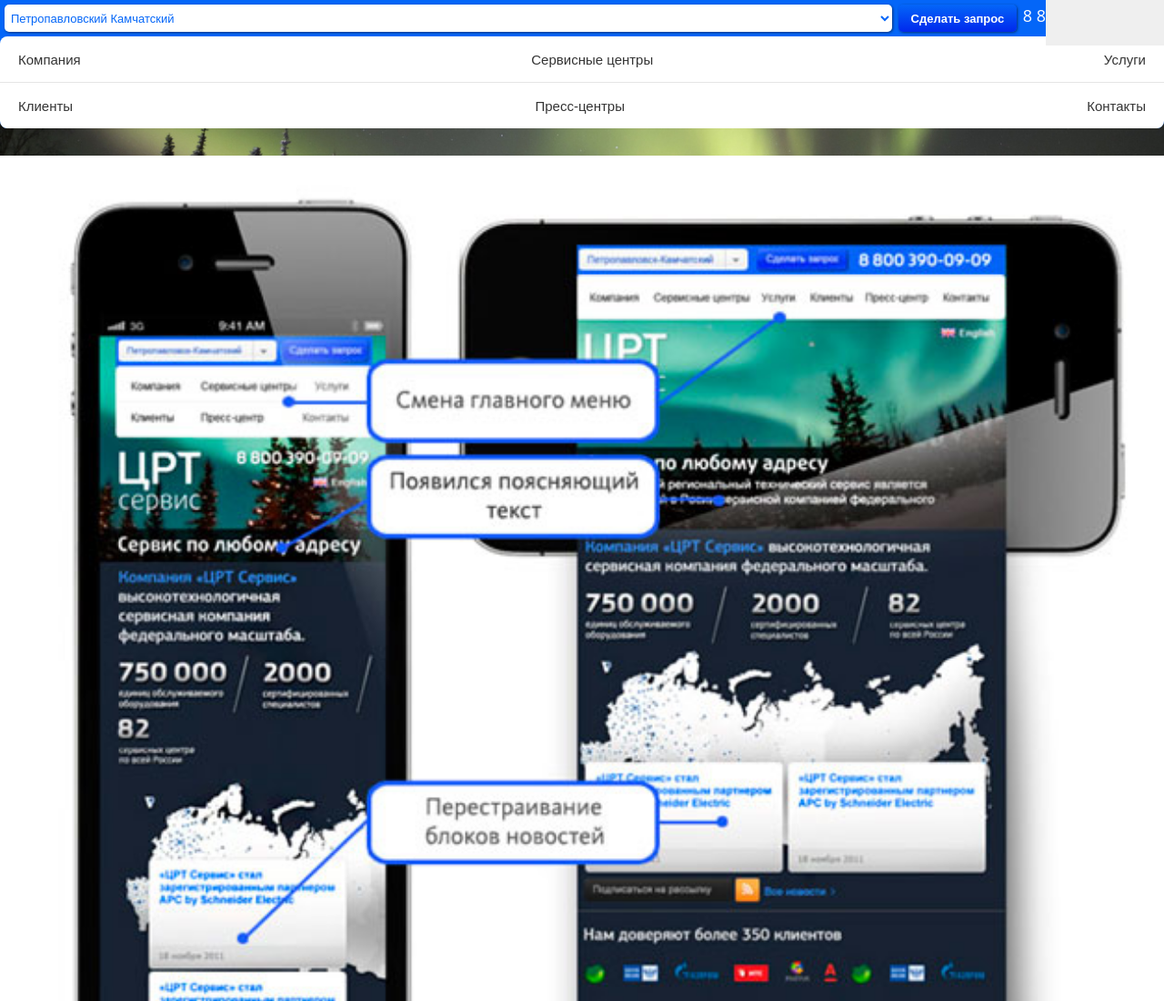
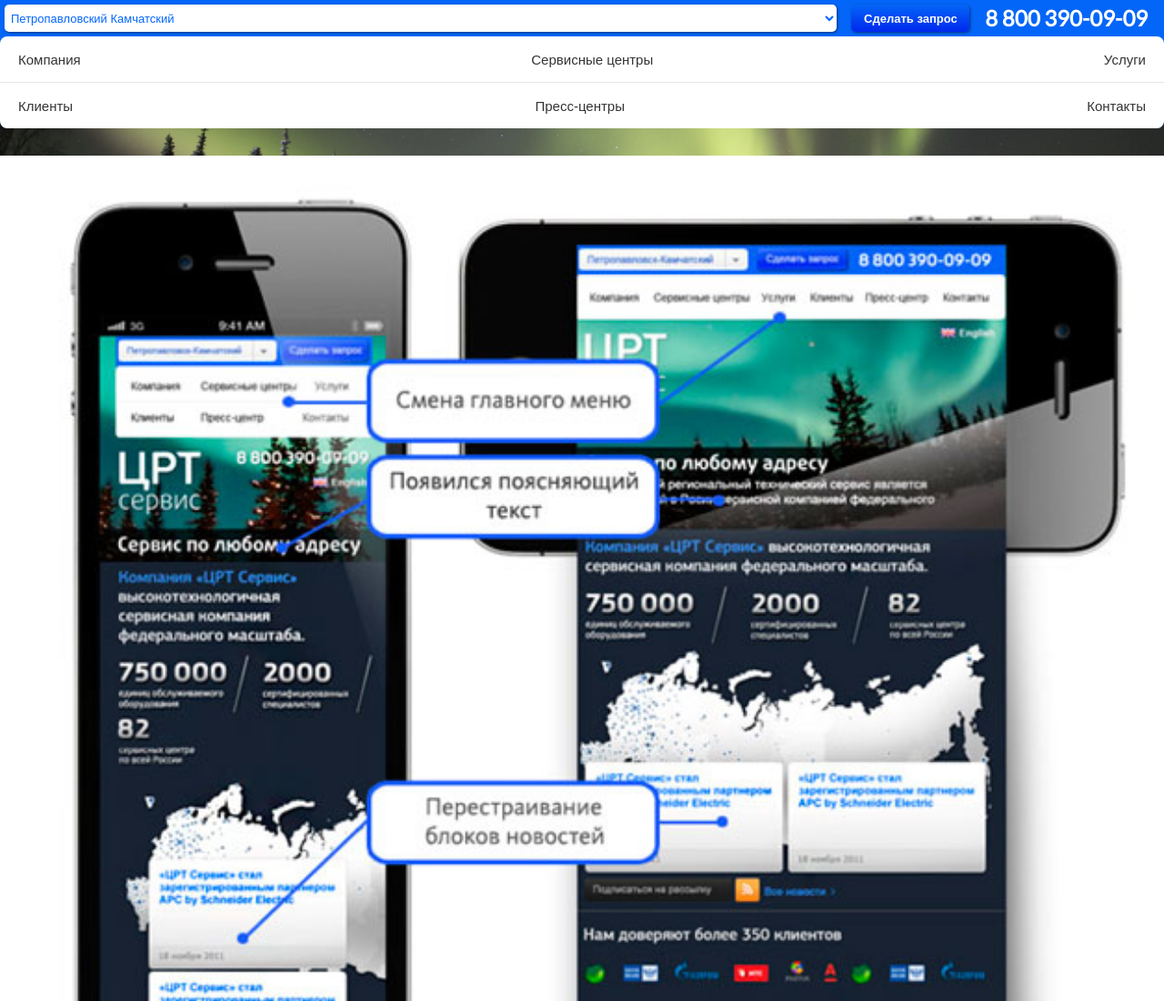
Before and after one commit to maxcrei/crtsm, a plain HTML site: page index.html in a window 1280 px wide. Shown: the top 1100 px of the page at 91% size. Drawn offline with Linux system fonts and the light colour scheme.

Commit message:
top-header form done

```diff
--- a/index.html
+++ b/index.html
@@ -4,6 +4,8 @@
     <meta charset="utf-8">
     <meta name="viewport" content="width=device-width, initial-scale=1, shrink-to-fit=no">
     <title>maket</title>
+
+    <link href="https://fonts.googleapis.com/css?family=Lato" rel="stylesheet">
 
     <link rel="stylesheet" type="text/css" href="vendor/peppermint/peppermint.css">
     <link rel="stylesheet" type="text/css" href="style.css">
@@ -18,7 +20,7 @@
             <option value="povolzhye">Поволжье</option>
           </select>
           <input type="submit" value="Сделать запрос" class="common-interactive-box">
-          <div class="contact-number">8 800 390&minus;09&minus;09</div>
+          <h2 class="contact-number"> 8 800 390-09-09 </h2>
         </form>
 
         <nav>
@@ -40,6 +42,6 @@
 
 
 
-    <button style="position: absolute; top: 0; right: 0; width: 130px; height: 50px;" onclick="alert( document.documentElement.clientWidth );"></button>
+
   </body>
 </html>
--- a/style.css
+++ b/style.css
@@ -6,7 +6,6 @@
 }
 
 :root{
-  font-size: 0;
   color: rgba(0, 0, 0, 0.8);
 }
 
@@ -18,8 +17,7 @@
 }
 
 .contact-number{
-  font-size: 18px;
-  font-family: "Open Sans", sans-serif;
+  font-family: 'Lato', sans-serif;
   display: none;
   white-space: nowrap;
   color: white;
@@ -42,6 +40,7 @@ header{
       padding: 5px;
       display: flex;
       justify-content: space-between;
+      align-content: center;
       --submit-width: 130px;
     }
 
@@ -63,7 +62,7 @@ header{
       }
 
       .top-header>form>.contact-number{
-        padding-right: 7px;
+        padding-right: 1%;
       }
 
     .top-header>nav{
@@ -97,17 +96,18 @@ header{
 
 
 
-@media (min-width: 479px) {
+@media (min-width: 560px){
 
   .contact-number{
     display: inline-block;
   }
 
   header{
-   padding: 0 0 30px;
+    padding: 0 0 30px;
+   }
+
+  .top-header>form>select{
+    width: calc(100% - var(--submit-width) - 2% - 200px);
   }
 
-  .top-header>form>select{
-   width: calc(100% - var(--submit-width) - 24px - 140px);
-  }
 }
```
